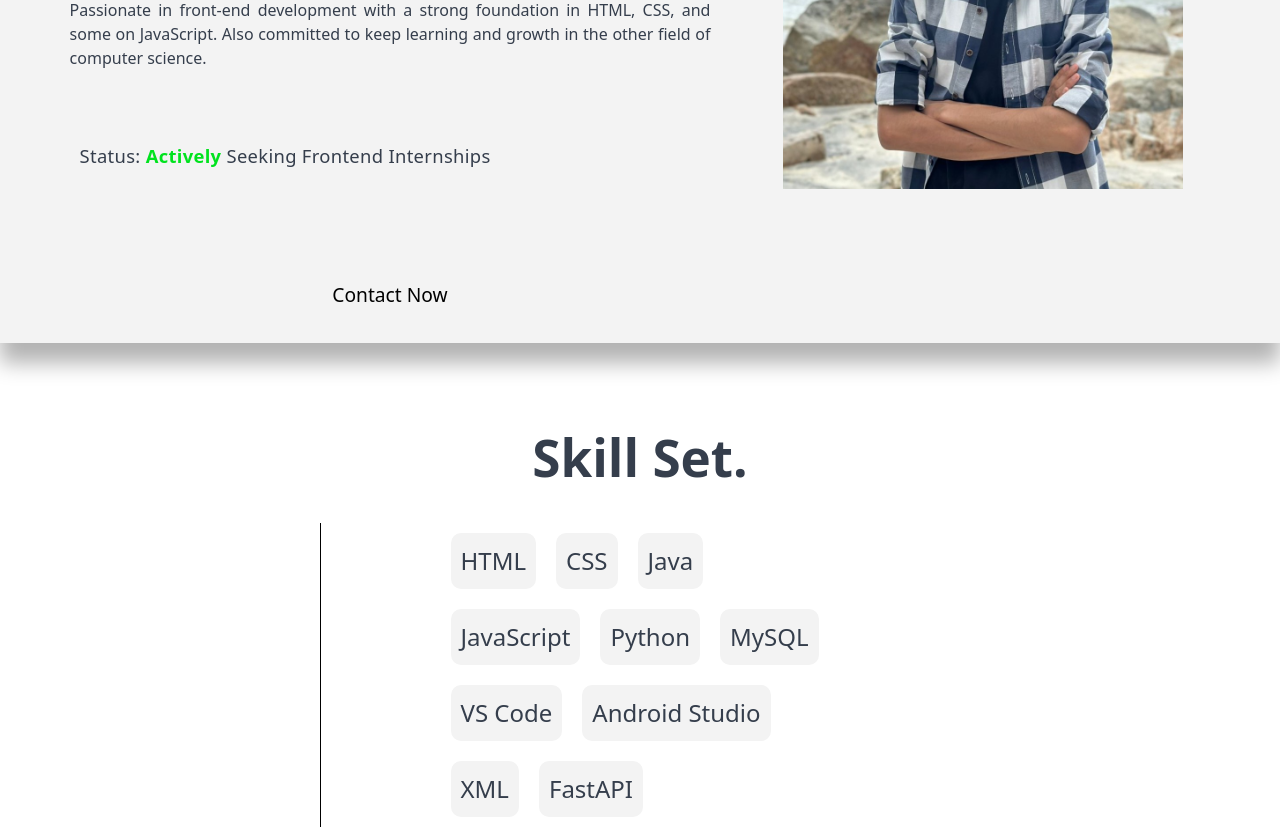
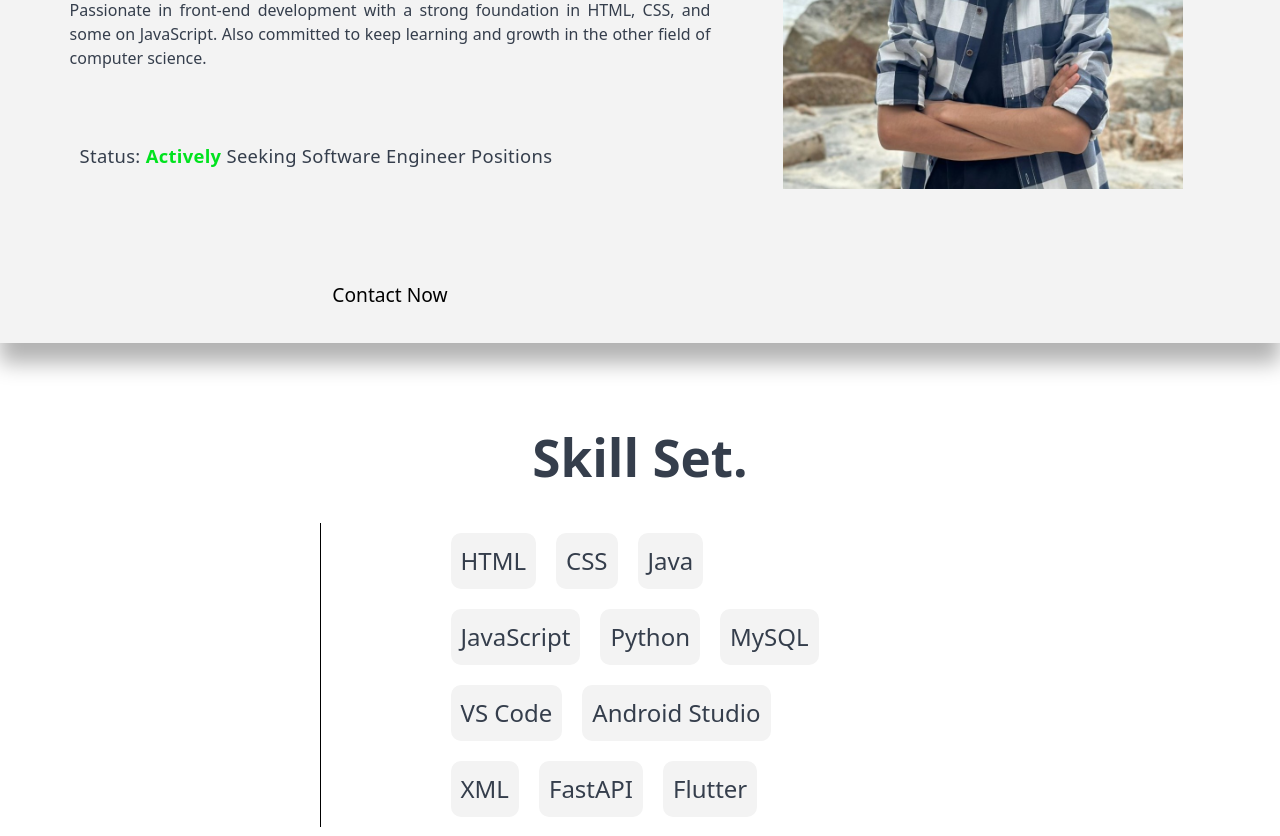
Before and after one commit to najmusyathir/portfolio, a React (Vite) app: page /portfolio/home in a window 1280 px wide. Shown: the part 340-1176 px from the top of the page. Built offline with nearby package versions, Linux system fonts and the light colour scheme.

Commit message:
Update: Minor update on status and tech stacks

```diff
--- a/src/views/Home.tsx
+++ b/src/views/Home.tsx
@@ -11,7 +11,7 @@ export default function Home(){
                 <h1 className="home_h1">FrontEnd<br/>Developer.</h1>
 
                 <p id="part1_c1_1">Passionate in front-end development with a strong foundation in HTML, CSS, and some on JavaScript. Also committed to keep learning and growth in the other field of computer science.</p>
-                <h4>Status: <strong className="status">Actively</strong> Seeking Frontend Internships</h4>
+                <h4>Status: <strong className="status">Actively</strong> Seeking Software Engineer Positions</h4>
                 <button id="contactNow"  className="text-3xl sm:text-2xl text-slate-800 bg-slate-200 "><a href="https://wa.link/k7r72h">Contact Now</a></button>
 
             </div>
@@ -37,6 +37,8 @@ export default function Home(){
                     <Skills skill={"Android Studio"}/>
                     <Skills skill={"XML"}/>
                     <Skills skill={"FastAPI"}/>
+                    <Skills skill={"Flutter"}/>
+
                 </div>
             </div>
         </div>
```
